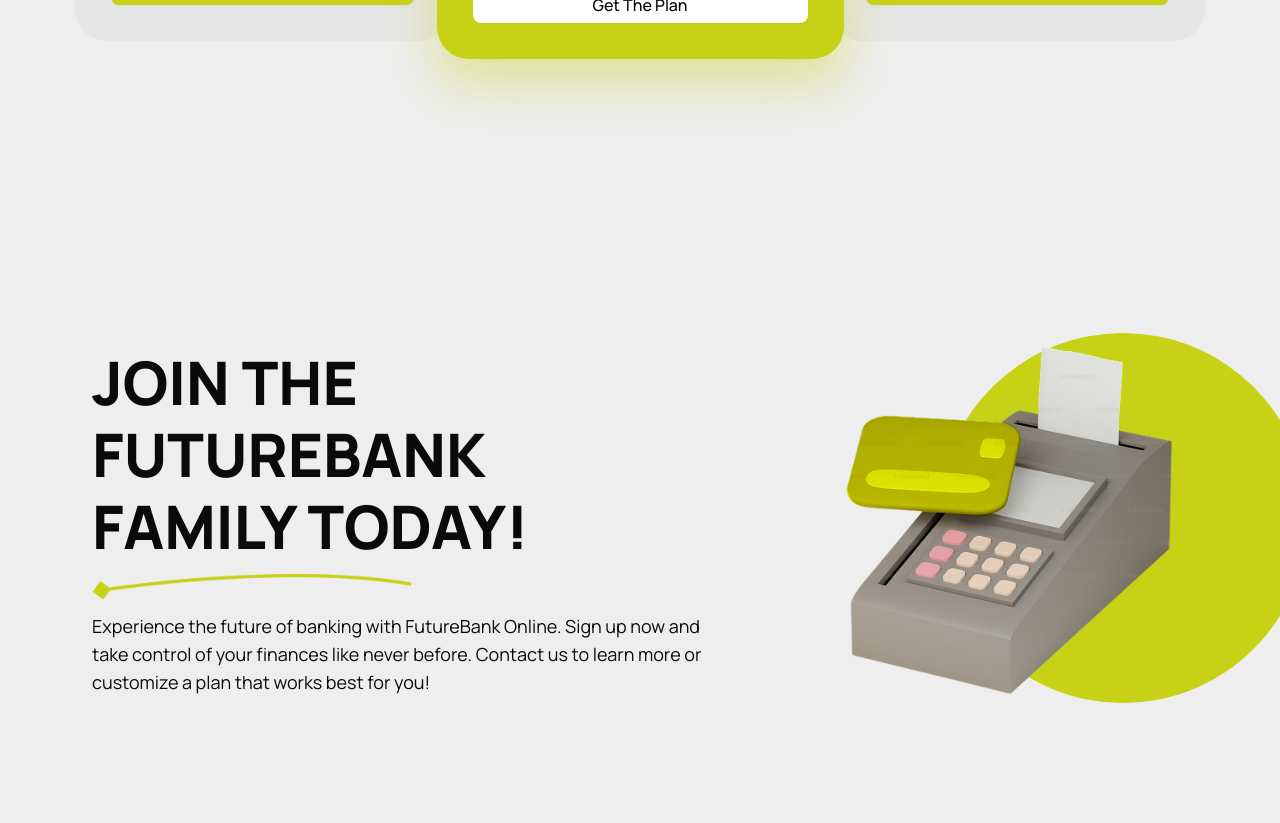
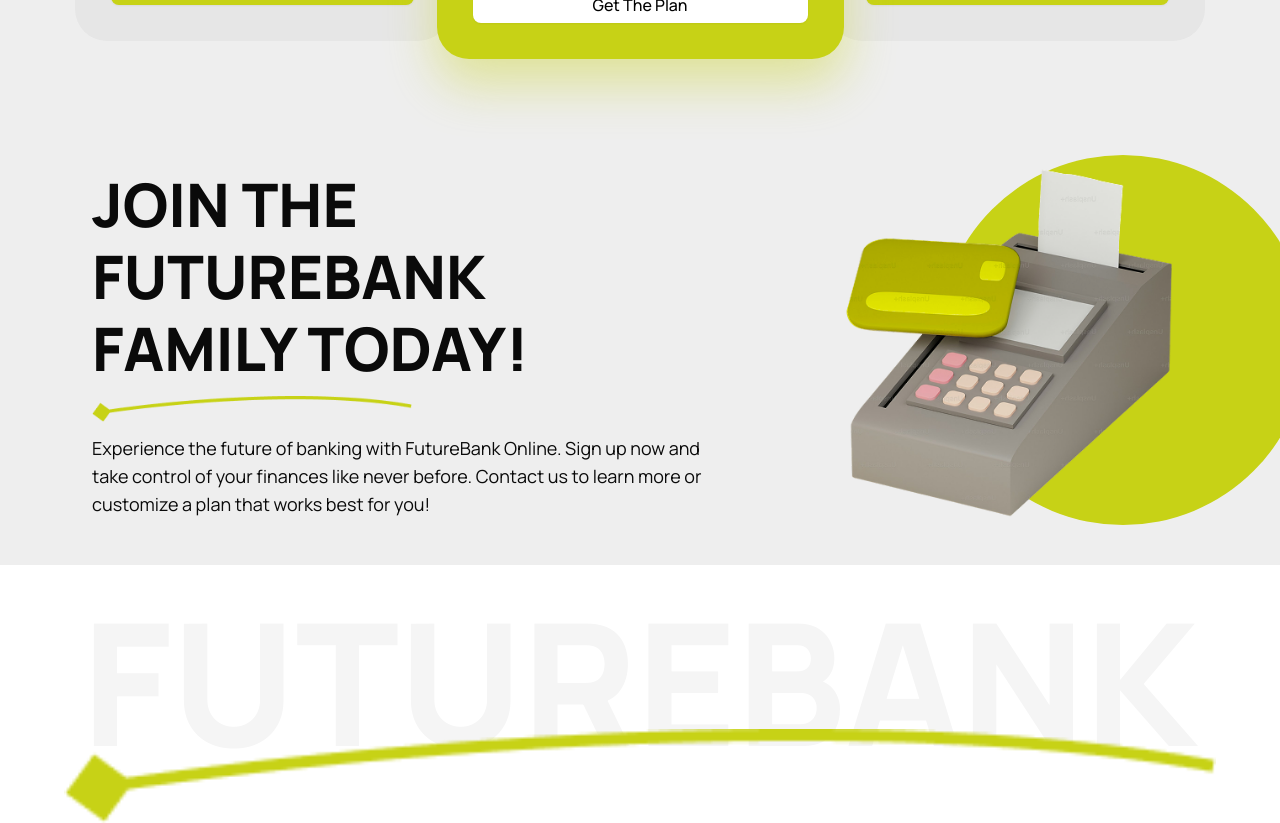
Before and after one commit to Maryammuhammadafzal/Banking_Landing_Page, a Next.js app: page / in a window 1280 px wide. Shown: the part 3680-4503 px from the top of the page. Built offline with nearby package versions, Linux system fonts and the light colour scheme.

Commit message:
deploying

```diff
--- a/app/Contact/Page.jsx
+++ b/app/Contact/Page.jsx
@@ -5,7 +5,7 @@ import ContactImage from "../../public/contact-image.png";
 import Image from "next/image";
 const ContactPage = () => {
   return (
-    <div className="w-full lg:min-h-screen font-sans relative overflow-hidden h-auto flex justify-center items-center">
+    <div className="w-full font-sans relative overflow-hidden h-auto flex justify-center items-center">
       <div className=" w-full h-full flex justify-center items-center">
         <div className="w-full px-3 h-full items-center justify-start flex flex-col gap-4">
             <div className="flex md:flex-row flex-col w-full h-full items-center ">
```
